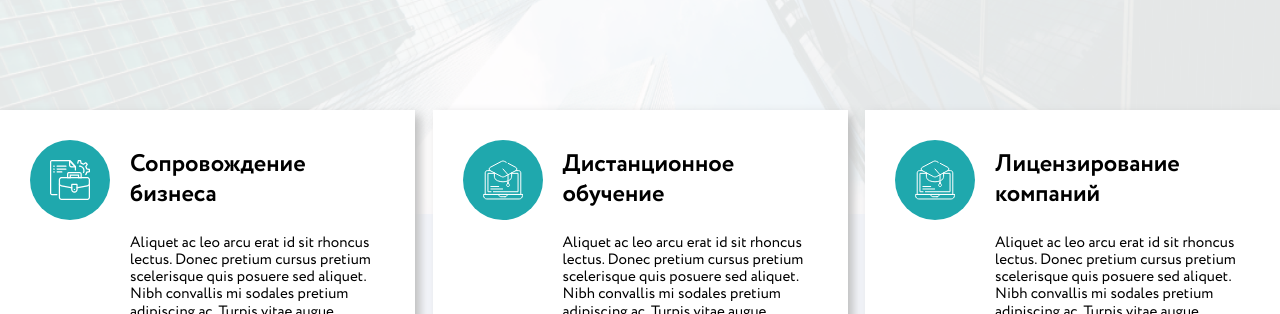
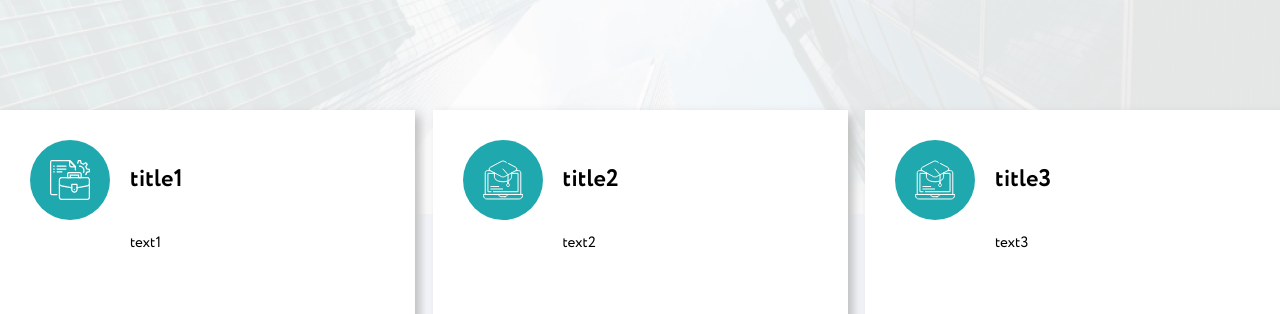
Before and after one commit to Chinya22/expressinvest, a plain HTML site: page index.html in a window 1280 px wide. Shown: the part 486-800 px from the top of the page. Drawn offline with Linux system fonts and the light colour scheme.

Commit message:
создали функцию добавления карточек

```diff
--- /dev/null
+++ b/JS/index.js
@@ -0,0 +1,48 @@
+const cardsInfo = [
+  {
+    logo: "business",
+    title: "title1",
+    text: "text1",
+  },
+  {
+    logo: "distant",
+    title: "title2",
+    text: "text2",
+  },
+  {
+    logo: "license",
+    title: "title3",
+    text: "text3",
+  },
+];
+let cardsWrapper = document.querySelector(".firstScreen_cardWrapper");
+function createCards(cardsInfo, cardsWrapper) {
+  for (let i = 0; i < cardsInfo.length; i++) {
+    let card = document.createElement("div");
+    card.classList.add("firstScreen_cardWrapper_item");
+    cardsWrapper.append(card);
+
+    let titleWrapper = document.createElement("div");
+    titleWrapper.classList.add("firstScreen_cardWrapper_item_title");
+
+    let title = document.createElement("h3");
+    title.classList.add("firstScreen_cardWrapper_item_title_text");
+    title.innerText = cardsInfo[i].title;
+    titleWrapper.append(title);
+    let logoContainer = document.createElement("div");
+    logoContainer.classList.add("firstScreen_cardWrapper_item_title_logo");
+    let logo = document.createElement("div");
+    logo.classList.add(cardsInfo[i].logo);
+    logoContainer.append(logo);
+    titleWrapper.prepend(logoContainer);
+
+    card.append(titleWrapper);
+
+    let cardText = document.createElement("p");
+    cardText.classList.add("firstScreen_cardWrapper_item_text");
+    cardText.innerText = cardsInfo[i].text;
+    card.append(cardText);
+  }
+}
+
+createCards(cardsInfo, cardsWrapper);
--- a/index.html
+++ b/index.html
@@ -8,6 +8,7 @@
     <link rel='stylesheet' href='css/normalize.css' />
     <link rel='stylesheet' href='css/style.css' />
     <title>Document</title>
+    <script src="JS/index.js" defer></script>
 </head>
 
 <body>
@@ -34,48 +35,48 @@
     </header>
     <main>
         <section class="firstScreen">
-            <div class="wrapper">
+            <d?iv class="wrapper">
                 <h1 class="mainTitle">Консалтинговая компания Эксперт-Рос инвест</h1>
                 <div class="firstScreen_cardWrapper">
-                    <div class="firstScreen_cardWrapper_item">
-                        <div class="firstScreen_cardWrapper_item_title">
-                            <div class="firstScreen_cardWrapper_item_title_logo">
+                    <!-- <div class="firstScreen_cardWrapper_item"> -->
+                        <!-- <div class="firstScreen_cardWrapper_item_title"> -->
+                            <!-- <div class="firstScreen_cardWrapper_item_title_logo">
                                 <div class="business"></div>
-                            </div>
-                            <h3 class="firstScreen_cardWrapper_item_title_text">Сопровождение бизнеса</h3>
-                        </div>
-                        <p class="firstScreen_cardWrapper_item_text">Aliquet ac leo arcu erat id sit rhoncus lectus.
+                            </div> -->
+                            <!-- <h3 class="firstScreen_cardWrapper_item_title_text">Сопровождение бизнеса</h3> -->
+                        <!-- </div> -->
+                        <!-- <p class="firstScreen_cardWrapper_item_text">Aliquet ac leo arcu erat id sit rhoncus lectus.
                             Donec pretium cursus pretium
                             scelerisque quis
                             posuere sed aliquet. Nibh convallis mi sodales pretium adipiscing ac. Turpis vitae augue.
-                        </p>
-                    </div>
-                    <div class="firstScreen_cardWrapper_item">
-                        <div class="firstScreen_cardWrapper_item_title">
-                            <div class="firstScreen_cardWrapper_item_title_logo">
+                        </p> -->
+                    <!-- </div> -->
+                    <!-- <div class="firstScreen_cardWrapper_item"> -->
+                        <!-- <div class="firstScreen_cardWrapper_item_title"> -->
+                            <!-- <div class="firstScreen_cardWrapper_item_title_logo">
                                 <div class="distant"></div>
-                            </div>
-                            <h3 class="firstScreen_cardWrapper_item_title_text">Дистанционное обучение</h3>
-                        </div>
-                        <p class="firstScreen_cardWrapper_item_text">Aliquet ac leo arcu erat id sit rhoncus lectus.
+                            </div> -->
+                            <!-- <h3 class="firstScreen_cardWrapper_item_title_text">Дистанционное обучение</h3> -->
+                        <!-- </div> -->
+                        <!-- <p class="firstScreen_cardWrapper_item_text">Aliquet ac leo arcu erat id sit rhoncus lectus.
                             Donec pretium cursus pretium
                             scelerisque quis
                             posuere sed aliquet. Nibh convallis mi sodales pretium adipiscing ac. Turpis vitae augue.
-                        </p>
-                    </div>
+                        </p> -->
+                    <!-- </div>
                     <div class="firstScreen_cardWrapper_item">
-                        <div class="firstScreen_cardWrapper_item_title">
-                            <div class="firstScreen_cardWrapper_item_title_logo">
+                        <div class="firstScreen_cardWrapper_item_title"> -->
+                            <!-- <div class="firstScreen_cardWrapper_item_title_logo">
                                 <div class="license"></div>
-                            </div>
-                            <h3 class="firstScreen_cardWrapper_item_title_text">Лицензирование компаний</h3>
-                        </div>
-                        <p class="firstScreen_cardWrapper_item_text">Aliquet ac leo arcu erat id sit rhoncus lectus.
+                            </div> -->
+                            <!-- <h3 class="firstScreen_cardWrapper_item_title_text">Лицензирование компаний</h3> -->
+                        <!-- </div> -->
+                        <!-- <p class="firstScreen_cardWrapper_item_text">Aliquet ac leo arcu erat id sit rhoncus lectus.
                             Donec pretium cursus pretium
                             scelerisque quis
                             posuere sed aliquet. Nibh convallis mi sodales pretium adipiscing ac. Turpis vitae augue.
-                        </p>
-                    </div>
+                        </p> -->
+                    <!-- </div> -->
                 </div>
             </div>
         </section>
```
